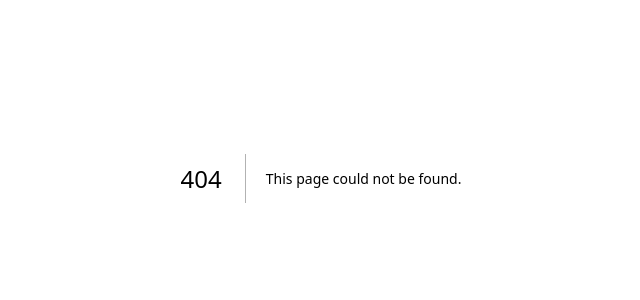
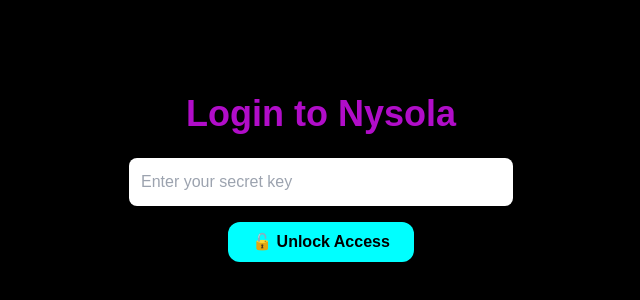
Before and after one commit to deoandika76/nysola, a Next.js app: page /login in a window 1280 px wide. Before the commit this address had no page. Shown: the part 222-522 px from the top of the page, without its empty margins (319-959 px from the left). Built offline with nearby package versions, Linux system fonts and the light colour scheme.

Commit message:
Create login.tsx

```diff
--- /dev/null
+++ b/pages/login.tsx
@@ -0,0 +1,46 @@
+import { useState } from 'react';
+import { useRouter } from 'next/router';
+import Head from 'next/head';
+
+export default function Login() {
+  const [password, setPassword] = useState('');
+  const [error, setError] = useState('');
+  const router = useRouter();
+
+  const handleLogin = () => {
+    const correctPassword = process.env.NEXT_PUBLIC_LOGIN_PASS || 'nycuanhunter';
+
+    if (password === correctPassword) {
+      // Simpan ke localStorage biar bisa diakses page lain
+      localStorage.setItem('nysola-auth', 'true');
+      router.push('/dashboard');
+    } else {
+      setError('❌ Wrong password!');
+    }
+  };
+
+  return (
+    <>
+      <Head>
+        <title>Login - Nysola</title>
+      </Head>
+      <div className="min-h-screen flex flex-col items-center justify-center bg-black text-white px-6">
+        <h1 className="text-4xl font-bold mb-6 text-orchid font-futuristic">Login to Nysola</h1>
+        <input
+          type="password"
+          value={password}
+          onChange={(e) => setPassword(e.target.value)}
+          placeholder="Enter your secret key"
+          className="p-3 rounded-lg text-black w-full max-w-sm mb-4"
+        />
+        {error && <p className="text-red-500 mb-2">{error}</p>}
+        <button
+          onClick={handleLogin}
+          className="bg-cyan hover:bg-orchid text-black px-6 py-2 rounded-xl font-bold transition-all"
+        >
+          🔓 Unlock Access
+        </button>
+      </div>
+    </>
+  );
+}
```
